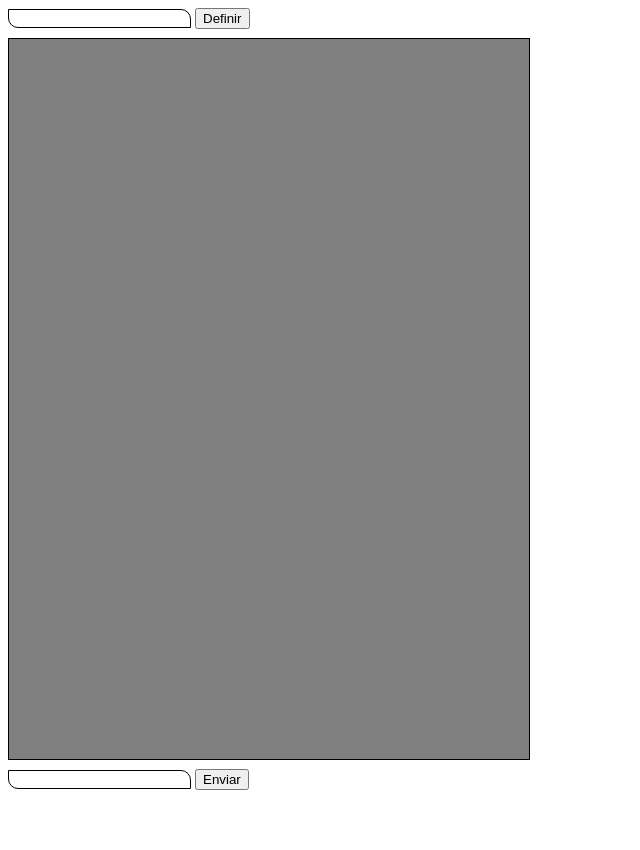
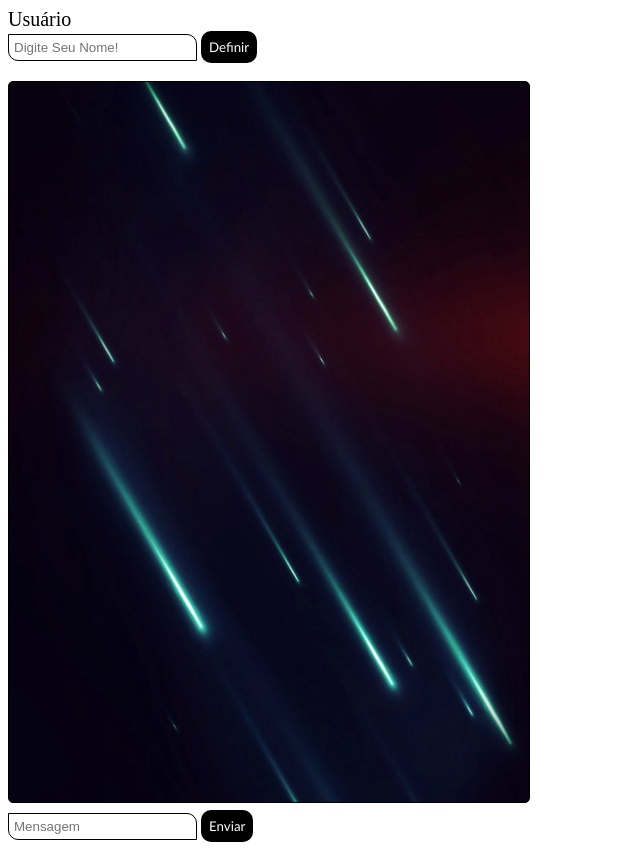
Before and after one commit to yohran1/CHAT, a website: page public/index.html in a window 1280 px wide. Shown: the whole page, without its empty margins (0-640 px from the left). Before the commit the page ends 800 px from the top, so only its background shows below. Drawn offline with nearby package versions, Linux system fonts and the light colour scheme; no server answers.

Commit message:
Estilização na interface do usuário

```diff
--- a/public/index.html
+++ b/public/index.html
@@ -4,13 +4,15 @@
         <meta charset="UTF-8">
         <meta http-equiv="X-UA-Compatible" content="IE=edge">
         <meta name="viewport" content="width=device-width, initial-scale=1.0">
+       <link rel="icon" href="./img/app.jpeg">
         <link rel="stylesheet" href="./styles/style.css">
         <title>CHAT</title>
     </head>
     <body>
 
         <form name="user_form_name" id="user_form">
-            <input name="user" id="user" type="text">
+            <p>Usuário</p>
+            <input name="user" id="user" type="text" placeholder="Digite Seu Nome!">
             <button type="submit">Definir</button>
         </form>
 
@@ -19,7 +21,7 @@
         </div>
 
         <form name="message_form_name" id="message_form">
-            <input name="msg" id="message" type="text">
+            <input name="msg" id="message" type="text" placeholder="Mensagem">
             <button type="submit">Enviar</button>
         </form>
 
--- a/public/styles/style.css
+++ b/public/styles/style.css
@@ -1,17 +1,23 @@
+
+p{
+    font-size: 20px;
+    padding: 0;
+    margin: 0;
+}
+#user{
+    padding: 5px;
+    margin-bottom: 20px;
+    border-radius: 0 10px 0 10px;
+    border: 1px solid black;
+}
 #messages{
+    background-image: url("../img/wallpaper.jpeg");
+    background-repeat: no-repeat;
+    background-size: cover;
     background-color: gray;
     width: 500px;
     height: 700px;
-}
-#user{
-    margin-bottom: 10px;
-    border-radius: 0 10px 0 10px;
-    border: 1px solid black;
-}
-#message{
-    margin-top: 10px;
-    border-radius: 0 10px 0 10px;
-    border: 1px solid black;
+    border-radius: 5px;
 }
 div{
     padding: 10px;
@@ -30,3 +36,25 @@ li{
     border-radius: 0 10px 0 10px;
     border: 1px solid black;
 }
+#message{
+    padding: 5px;
+    margin-top: 10px;
+    border-radius: 0 10px 0 10px;
+    border: 1px solid black;
+}
+button{
+    padding: 8px;
+    border: transparent;
+    border-radius: 10px;
+    font-family: 'Gill Sans', 'Gill Sans MT', Calibri, 'Trebuchet MS', sans-serif;
+    background-color: black;
+    color: white;
+}
+button:hover{
+
+    background-color: white;
+    color: black;
+    border: 1px solid black;
+    font-family: 'Gill Sans', 'Gill Sans MT', Calibri, 'Trebuchet MS', sans-serif;
+
+}
```
Also changed, not shown: public/img/app.jpeg (added), public/img/wallpaper.jpeg (added).
